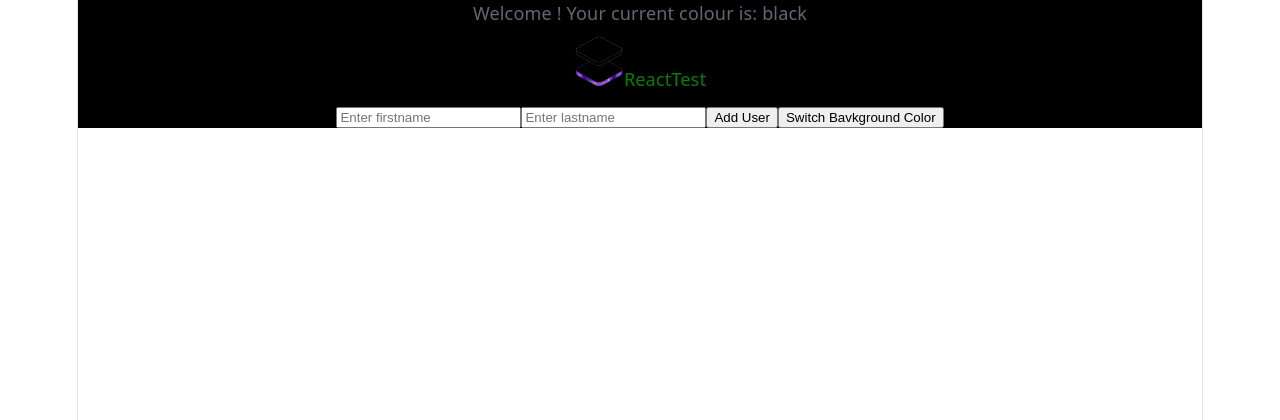
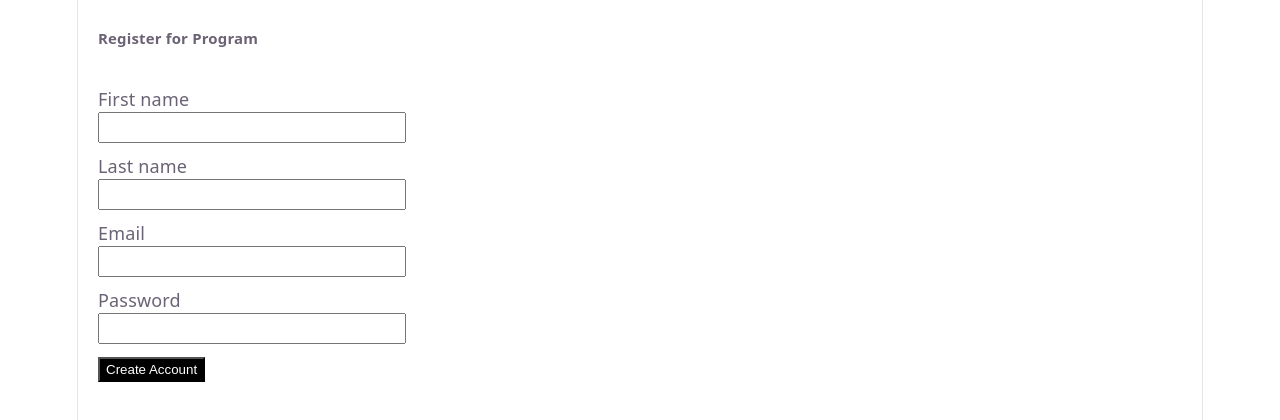
Before and after one commit to theoafactor/react_class_for_beginners, a React (Vite) app: page / in a window 1280 px wide. Shown: the top 420 px of the page. Built offline with nearby package versions, Linux system fonts and the light colour scheme.

Commit message:
Added controlled component

```diff
--- a/src/App.jsx
+++ b/src/App.jsx
@@ -1,48 +1,20 @@
 import './App.css'
-import Navigation from './components/Navigation/Navigation'
-import Button from './components/Button/Button'
 import { useState } from "react"
+import RegisterForm from './components/RegisterForm/RegisterForm'
 
 
 function App() {
 
-  const [ currentState, setState ] = useState("black")
-  const [padding, setPadding] = useState(0)
-  const [user, setUser] = useState({
-    firstname: "",
-    lastname: ""
-  })
 
-  function getDetailsFromChild(data){
-    console.log("works from Child", data)
-  }
 
-  const updateStatus = () => {
-    setState("green")
-    setPadding("50px")
-  }
-
-  const addUser = () =>  {
-      let firstname = document.getElementById("firstname").value
-      let lastname = document.getElementById("lastname").value
-
-      setUser({
-        firstname: firstname,
-        lastname: lastname
-      })
-
-  }
 
 
   return (
-    <div style={{ backgroundColor: currentState, padding: padding }}>
-      Welcome {user.firstname} {user.lastname}! Your current colour is: {currentState}
-      <Navigation appname="ReactTest" fromchild={getDetailsFromChild} />
-      <input type="text" id="firstname" placeholder='Enter firstname'/>
-      <input type="text" id="lastname" placeholder='Enter lastname'/>
-      <button onClick={() => addUser() }>Add User</button>
-      <button onClick={() => updateStatus()}>Switch Bavkground Color</button>
-    </div>
+      <>
+      <h5>Register for Program</h5>
+      <RegisterForm />
+      </>
+
   )
 }
 
--- /dev/null
+++ b/src/components/RegisterForm/RegisterForm.css
@@ -0,0 +1,24 @@
+label{
+    display: block;
+}
+
+div.form-group{
+    margin-top: 10px;
+}
+
+input{
+    height: 25px;
+    width: 300px;
+}
+
+div.form-group button {
+    height: 25px;
+    cursor: pointer;
+    background-color: black;
+    color: white;
+}
+
+div.form-group button:hover {
+    background-color: white;
+    color: black
+}
--- /dev/null
+++ b/src/components/RegisterForm/RegisterForm.jsx
@@ -0,0 +1,89 @@
+import "./RegisterForm.css"
+import { useState } from "react"
+
+function RegisterForm(){
+    //set all the states
+    const [firstname, setFirstname] = useState("")
+    const [firstname_error, setFirstnameError] = useState("")
+    const [lastname, setLastname] = useState("")
+    const [email, setEmail] = useState("");
+    const [email_error, setEmailError] = useState("")
+    const [password, setPassword] = useState("")
+
+
+    const handleFirstnameUpdate = (event) => {
+        let input = event.target.value;
+        setFirstname(input)
+    }
+
+    const handleLastnameUpdate = (event) => {
+        let input = event.target.value;
+        setLastname(input)
+    }
+
+    const handleEmailUpdate = (event) => {
+        let input = event.target.value;
+        setEmail(input)
+    }
+
+    const handlePasswordUpdate = (event) => {
+        let input = event.target.value;
+        setPassword(input)
+    }
+
+
+    const registerUser = (event) => {
+        event.preventDefault()
+
+        if(firstname.length == 0){
+            setFirstnameError("You didnt enter firstname!")
+        }else{
+            setFirstnameError("")
+        }
+
+
+        if(email.length == 0){
+            setEmailError("You did not enter email")
+        }else{
+            setEmailError("")
+        }
+
+    }
+
+    return (
+        <>
+            <form method="POST" onSubmit={registerUser}>
+                <div className="form-group">
+                    <label>First name</label>
+                    <div><small>{firstname_error}</small></div>
+                    <input type="text" value={firstname} onChange={handleFirstnameUpdate} />
+                </div>
+
+                <div className="form-group">
+                    <label>Last name</label>
+                    <input type="text" value={lastname} onChange={handleLastnameUpdate} />
+                </div>
+
+                <div className="form-group">
+                    <label>Email</label>
+                    <div><small>{email_error}</small></div>
+                    <input type="email" value={email} onChange={handleEmailUpdate} />
+                </div>
+
+                <div className="form-group">
+                    <label>Password</label>
+                    <input type="password" value={password} onChange={handlePasswordUpdate}/>
+                </div>
+
+                  <div className="form-group">
+                    <button>Create Account</button>
+                </div>
+
+            </form>
+        </>
+
+    )
+
+}
+
+export default RegisterForm
--- a/src/index.css
+++ b/src/index.css
@@ -58,12 +58,13 @@ body {
   width: 1126px;
   max-width: 100%;
   margin: 0 auto;
-  text-align: center;
+  text-align: left;
   border-inline: 1px solid var(--border);
   min-height: 100svh;
   display: flex;
   flex-direction: column;
   box-sizing: border-box;
+  padding-left: 20px;
 }
 
 h1,
```
